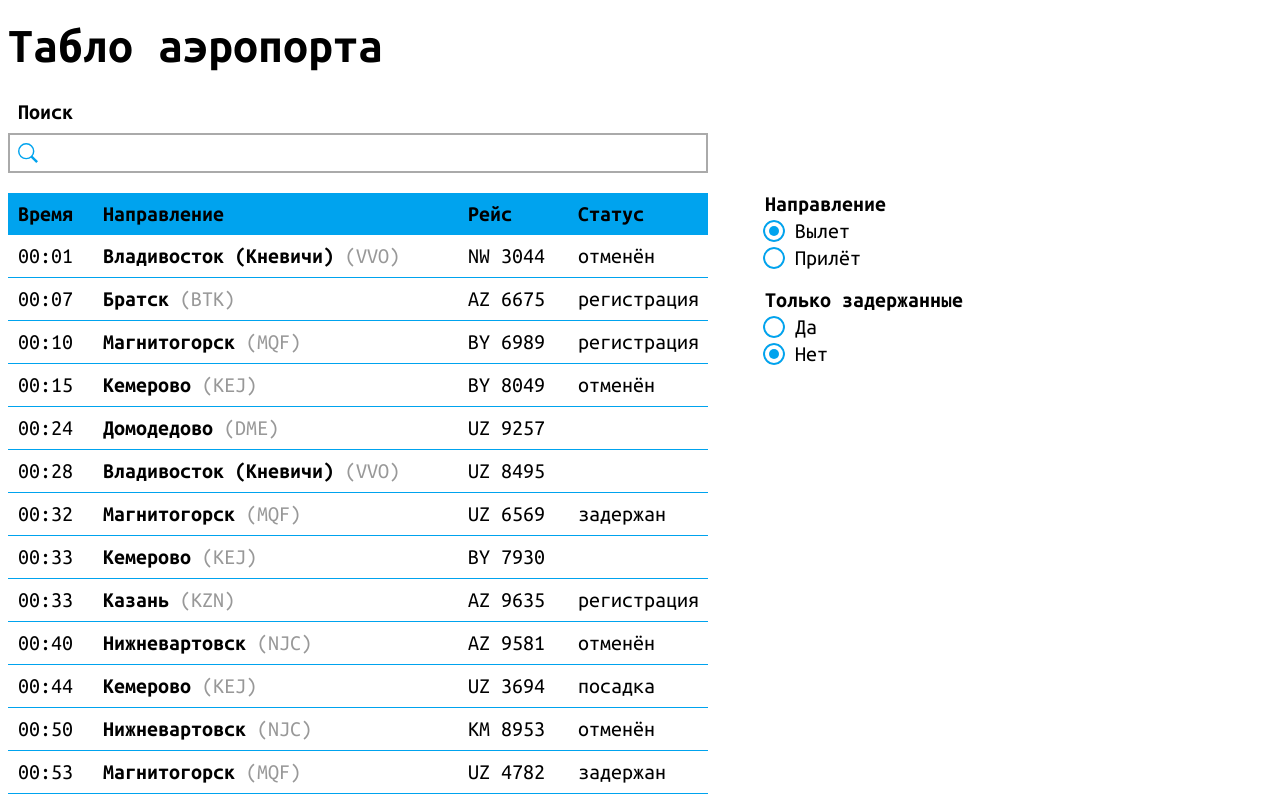
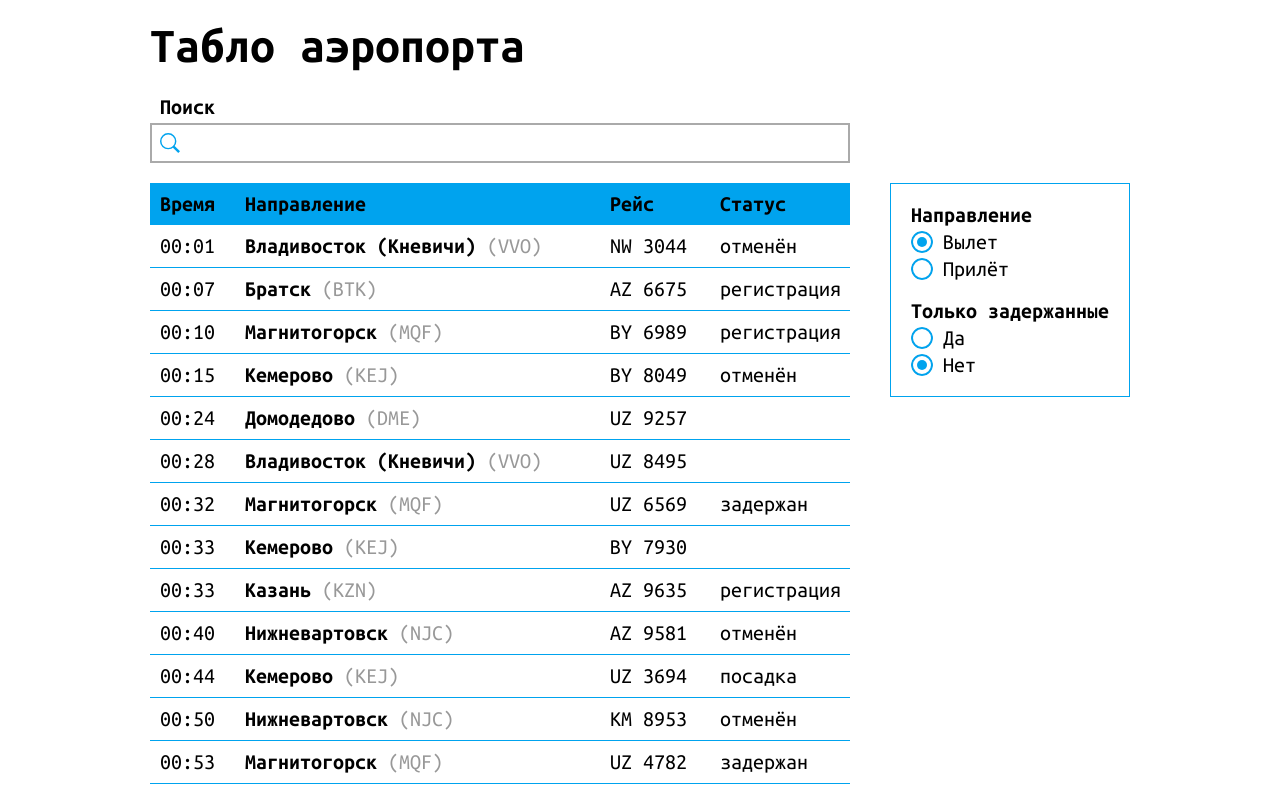
Before and after one commit to glevanov/test-timetable, a Vue app: page / in a window 1280 px wide. Shown: the top 794 px of the page. Built offline with nearby package versions, Linux system fonts and the light colour scheme.

Commit message:
Позиционирует контент по центру, двигает блоки

```diff
--- a/src/App.vue
+++ b/src/App.vue
@@ -31,6 +31,9 @@ export default {
   @import "assets/css/fonts.css";
 
   #app {
+    margin: 0 auto;
+    width: 980px;
+
     font-family: 'Ubuntu Mono', monospace;
   }
 
@@ -45,6 +48,6 @@ export default {
   .wrap {
     display: flex;
     flex-direction: row;
-    column-gap: 55px;
+    justify-content: space-between;
   }
 </style>
--- a/src/components/TimetableControls.vue
+++ b/src/components/TimetableControls.vue
@@ -66,6 +66,9 @@ export default {
     display: flex;
     flex-direction: column;
     row-gap: 20px;
+    padding: 20px;
+
+    border: 1px solid #00a3ee;
   }
 
   .controls__fieldset {
@@ -79,6 +82,7 @@ export default {
   }
 
   .controls__legend {
+    padding: 0;
     margin-bottom: 5px;
 
     font-weight: 700;
@@ -90,7 +94,6 @@ export default {
     column-gap: 10px;
 
     cursor: pointer;
-
   }
 
   .radio__box {
--- a/src/components/TimetableSearch.vue
+++ b/src/components/TimetableSearch.vue
@@ -47,7 +47,9 @@
   }
 
   .search__label {
-    padding: 10px;
+    margin-top: 5px;
+    margin-bottom: 5px;
+    margin-left: 10px;
 
     font-weight: 700;
   }
```
